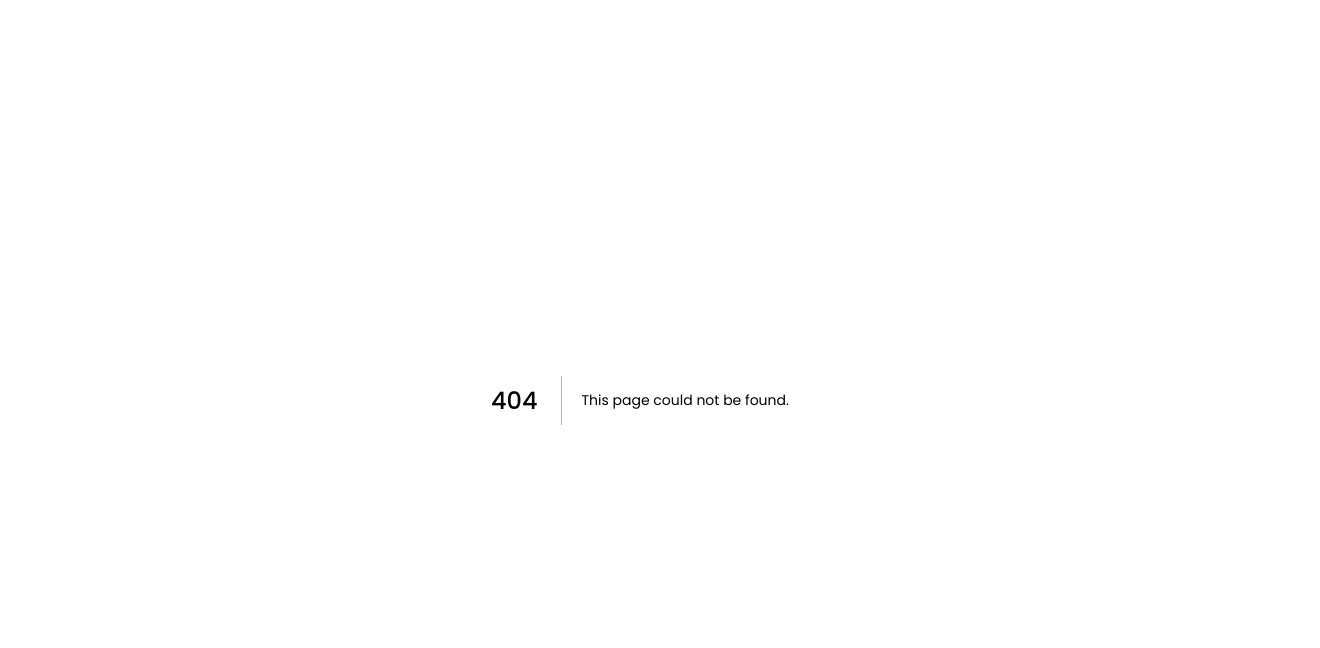
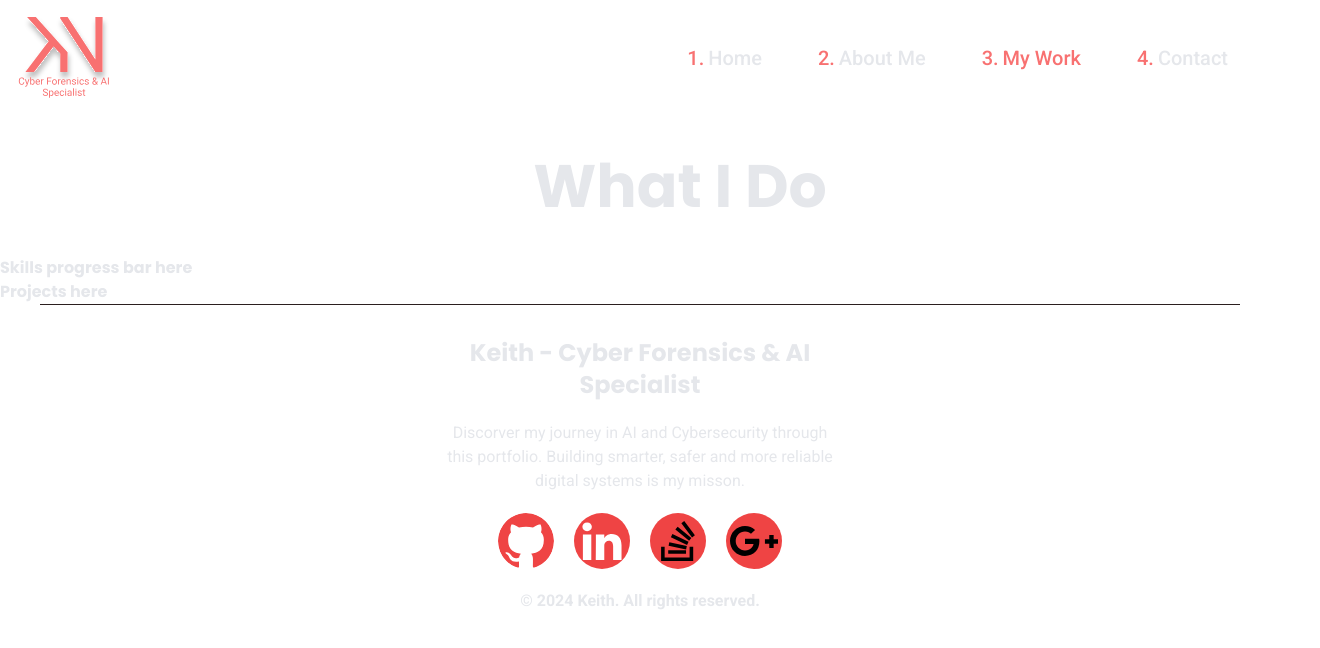
Before and after one commit to Cyrof/kn-folio, a Next.js app: page /myWork in a window 1280 px wide. Before the commit this address had no page. Shown: the top 648 px of the page, 1320 px wide, since content can reach past the window. Built offline with nearby package versions, Linux system fonts and the light colour scheme.

Commit message:
feat(myWork/page.tsx): Added new folder `myWork` to handle skills and projects Added placeholder sections and headers on what to add in the section.
refactor(navbar.tsx): navbar to change skills & projects tab to `My Work`

```diff
--- a/app/components/navbar.tsx
+++ b/app/components/navbar.tsx
@@ -50,10 +50,9 @@ const NavBar = () => {
                     <div className="tabs hidden w-full md:block md:w-auto" id="navbar-default">
                         <ul className="flex flex-row space-x-4 p-4 font-medium">
                             {[
-                                {href: '/', label: 'Home'},
+                                { href: '/', label: 'Home' },
                                 { href: '/about', label: 'About Me' },
-                                { href: '/skills', label: 'Skills' },
-                                { href: '/projects', label: 'Projects' },
+                                { href: '/myWork', label: 'My Work' },
                                 { href: '/contact', label: 'Contact' },
                             ].map(({ href, label }, index) => (
                                 <li key={href} className="text-xl">
--- /dev/null
+++ b/app/myWork/page.tsx
@@ -0,0 +1,29 @@
+// my work page
+import NavBar from "../components/navbar"
+import Footer from "../components/footer"
+
+export default function myWork(){
+    return(
+        <main>
+            <NavBar />
+                {/* main section wrapper */}
+                <section className="text-gray-200 w-full h-auto flex flex-col">
+                    {/* header / banner */}
+                    <section className="w-full">
+                        <div className="w-full flex justify-center items-center m-10">
+                            <h1 className=" text-6xl">What I Do</h1>
+                        </div>
+                    </section>
+                    {/* top 5 skills */}
+                    <section>
+                        <h1>Skills progress bar here</h1>
+                    </section>
+                    {/* projects here */}
+                    <section>
+                        <h1>Projects here</h1>
+                    </section>
+                </section>
+            <Footer />
+        </main>
+    )
+}
```
